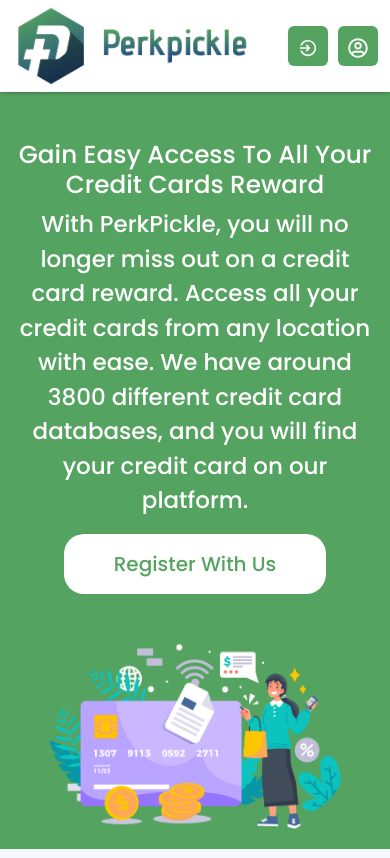
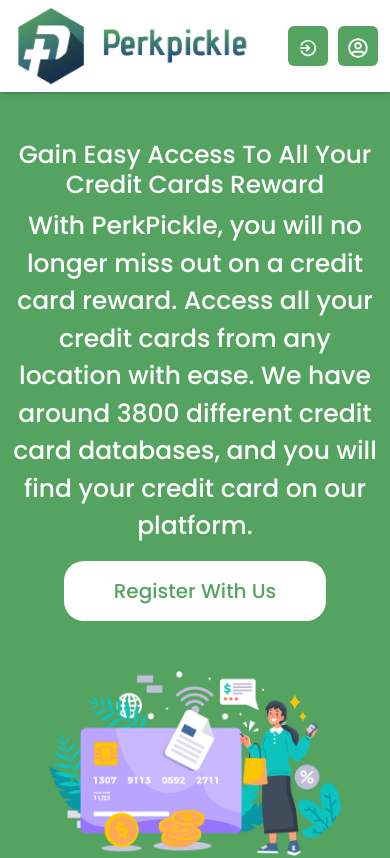
Before and after one commit to dimple-patel07/perkpickle-web, a Next.js app: page / in a window 390 px wide. Shown: the top 858 px of the page. Built offline with nearby package versions, Linux system fonts and the light colour scheme; no server answers.

Commit message:
change style

```diff
--- a/styles/BannerSection.scss
+++ b/styles/BannerSection.scss
@@ -16,7 +16,7 @@
                 font-weight: 600;
             }
             p {
-                font-size: 25px;
+                font-size: 20px;
                 padding: 35px 0;
                 font-weight: 500;
             }
@@ -91,7 +91,7 @@
                     font-size: 35px;
                 }
                 p {
-                    font-size: 23px !important;
+                    font-size: 25px !important;
                     padding: 15px 0;
                 }
                 button {
```
